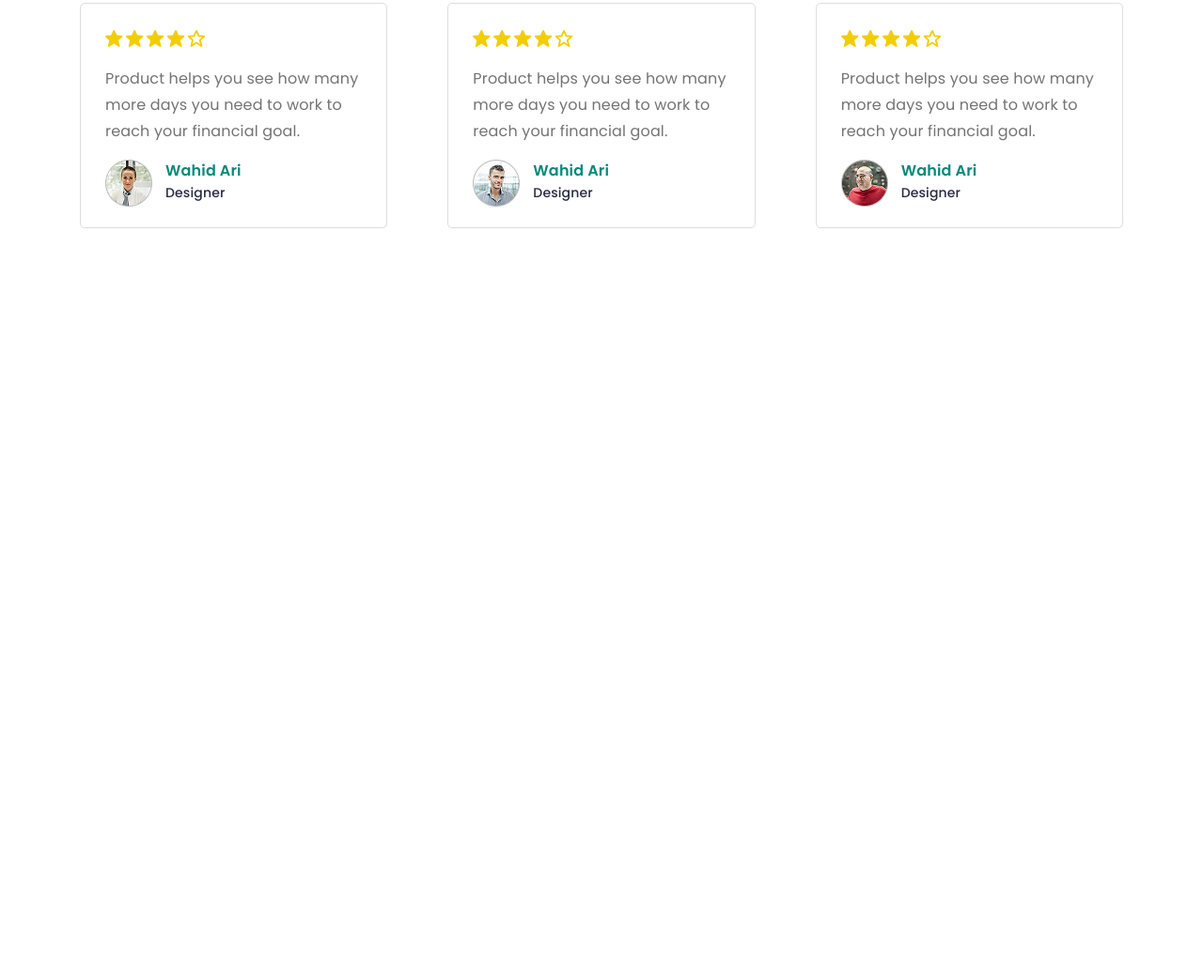
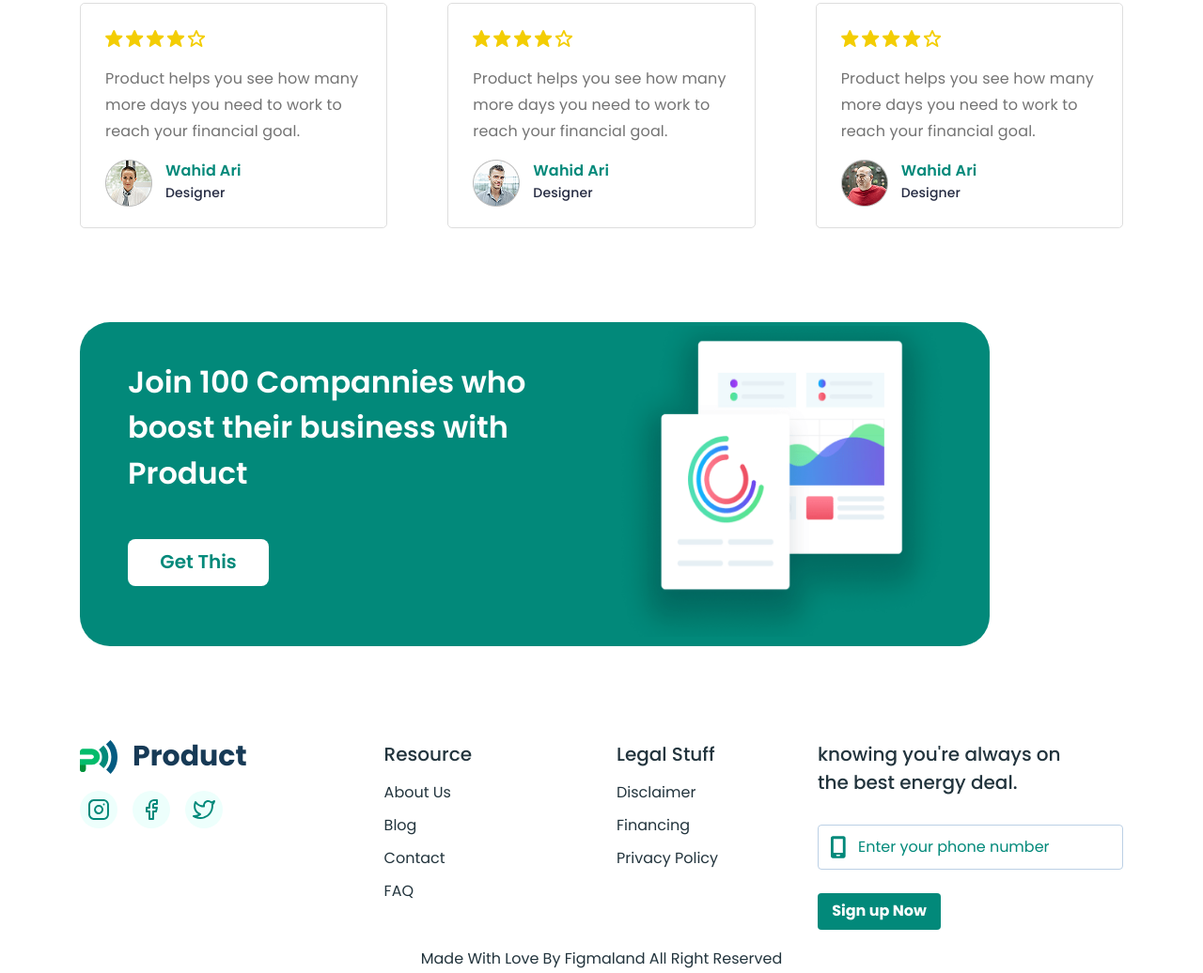
Before and after one commit to Mykhailenko-Oleksandr/business-promotion, a website built with Vite: page src/index.html in a window 1280 px wide. Shown: the part 5319-6355 px from the top of the page at 94% size. Before the commit the page ends 5662 px from the top, so only its background shows below. Built offline with nearby package versions, Linux system fonts and the light colour scheme.

Commit message:
update footer

```diff
--- a/src/css/footer.css
+++ b/src/css/footer.css
@@ -1,25 +1,31 @@
+.footer .container {
+  max-width: 411px;
+}
+
 .footer-top-box {
   position: relative;
-  /* display: flex; */
   border-radius: 32px;
-  max-width: 968px;
-  height: 345px;
+  max-width: 371px;
+  height: 688px;
   background-color: #02897a;
-  padding-top: 49px;
-  padding-left: 51px;
+  padding-top: 17px;
   margin-bottom: 100px;
 }
 
 .footer-top-box-text {
   font-weight: 600;
   font-size: 32px;
-  line-height: 1.514;
+  line-height: 1.51;
   color: #fff;
-  max-width: 490px;
+  max-width: 328px;
+  text-align: center;
+  margin-left: auto;
+  margin-right: auto;
   margin-bottom: 46px;
 }
 
 .footer-top-box-btn {
+  display: block;
   border-radius: 8px;
   width: 150px;
   height: 50px;
@@ -29,6 +35,8 @@
   font-size: 20px;
   color: #02897a;
   transition: transform 250ms ease;
+  margin: 0 auto;
+  margin-bottom: 42px;
 }
 
 .footer-top-box-btn:hover,
@@ -37,21 +45,53 @@
 }
 
 .footer-top-box-image {
+  height: 331px;
   position: absolute;
-  top: 4px;
-  right: 46px;
+  bottom: 0;
+  right: 10px;
 }
 
-.footer-content-box {
-  display: flex;
-  justify-content: space-between;
-  margin-bottom: 16px;
+@media screen and (min-width: 1150px) {
+  .footer .container {
+    max-width: 1150px;
+  }
+
+  .footer-top-box {
+    max-width: 968px;
+    height: 345px;
+    padding: 40px 0 56px 51px;
+    padding-right: unset;
+  }
+
+  .footer-top-box-text {
+    text-align: left;
+    max-width: 490px;
+    margin-left: unset;
+    margin-right: unset;
+  }
+
+  .footer-top-box-btn {
+    margin: unset;
+  }
+
+  .footer-top-box-image {
+    top: 4px;
+    right: 46px;
+    bottom: unset;
+  }
 }
 
 /* ----------------------------------------- */
 
+.footer-content-box {
+  display: flex;
+  flex-direction: column;
+  justify-content: space-between;
+  gap: 32px;
+  margin-bottom: 44px;
+}
+
 .footer-soc-menu {
-  margin-right: 146px;
 }
 
 .footer-soc-logo-link {
@@ -63,7 +103,7 @@
   font-size: 30px;
   line-height: 0.93;
   color: #173a56;
-  margin-bottom: 18px;
+  margin-bottom: 25px;
 }
 
 .footer-logo {
@@ -71,6 +111,7 @@
 
 .footer-soc-list {
   display: flex;
+  justify-content: center;
   gap: 16px;
 }
 
@@ -106,9 +147,10 @@
 
 .footer-menu {
   display: flex;
+  flex-direction: column;
+  align-items: center;
   justify-content: space-between;
-  flex-grow: 1;
-  margin-right: 83px;
+  gap: 32px;
 }
 
 .footer-item {
@@ -159,7 +201,11 @@
   font-size: 20px;
   line-height: 1.5;
   color: #22343d;
-  margin-bottom: 30px;
+  text-align: center;
+  margin-bottom: 34px;
+  max-width: 280px;
+  margin-left: auto;
+  margin-right: auto;
 }
 
 .footer-form {
@@ -168,7 +214,7 @@
 .footer-label {
   display: block;
   position: relative;
-  margin-bottom: 25px;
+  margin-bottom: 21px;
 }
 
 .footer-input {
@@ -210,6 +256,7 @@
   color: #fff;
   border: none;
   border-radius: 4px;
+  margin: 0 auto;
   transition: background-color 200ms ease, transform 200ms ease;
 }
 
@@ -218,8 +265,63 @@
   transform: scale(1.1);
 }
 
-.footer-text-bottom {
+.footer-text-bottom-desk {
+  display: none;
   line-height: 1.88;
   color: #22343d;
   text-align: center;
 }
+
+.footer-text-bottom-mob {
+}
+
+@media screen and (min-width: 1150px) {
+  .footer-content-box {
+    flex-direction: row;
+    margin-bottom: 16px;
+    gap: unset;
+  }
+
+  .footer-soc-menu {
+    margin-right: 146px;
+  }
+
+  .footer-soc-logo-link {
+    margin-bottom: 18px;
+  }
+
+  .footer-soc-list {
+    justify-content: flex-start;
+  }
+
+  .footer-menu {
+    flex-direction: row;
+    align-items: unset;
+    flex-grow: 1;
+    margin-right: 83px;
+    gap: unset;
+  }
+
+  .footer-form-subtitle {
+    text-align: left;
+    margin-bottom: 30px;
+    margin-left: unset;
+    margin-right: unset;
+  }
+
+  .footer-label {
+    margin-bottom: 25px;
+  }
+
+  .footer-form-btn {
+    margin: unset;
+  }
+
+  .footer-text-bottom-desk {
+    display: block;
+  }
+
+  .footer-text-bottom-mob {
+    display: none;
+  }
+}
--- a/src/index.html
+++ b/src/index.html
@@ -33,7 +33,7 @@
       <load src="./partials/reviews.html" />
     </main>
 
-    <!-- <load src="./partials/footer.html" /> -->
+    <load src="./partials/footer.html" />
 
     <script type="module" src="./main.js"></script>
   </body>
--- a/src/partials/footer.html
+++ b/src/partials/footer.html
@@ -116,8 +116,11 @@
         </form>
       </div>
     </div>
-    <p class="footer-text-bottom">
+    <p class="footer-text-bottom-desk">
       Made With Love By Figmaland All Right Reserved
+    </p>
+    <p class="footer-text-bottom-mob">
+      Made With Love By Product All Right Reserved
     </p>
   </div>
 </footer>
```
